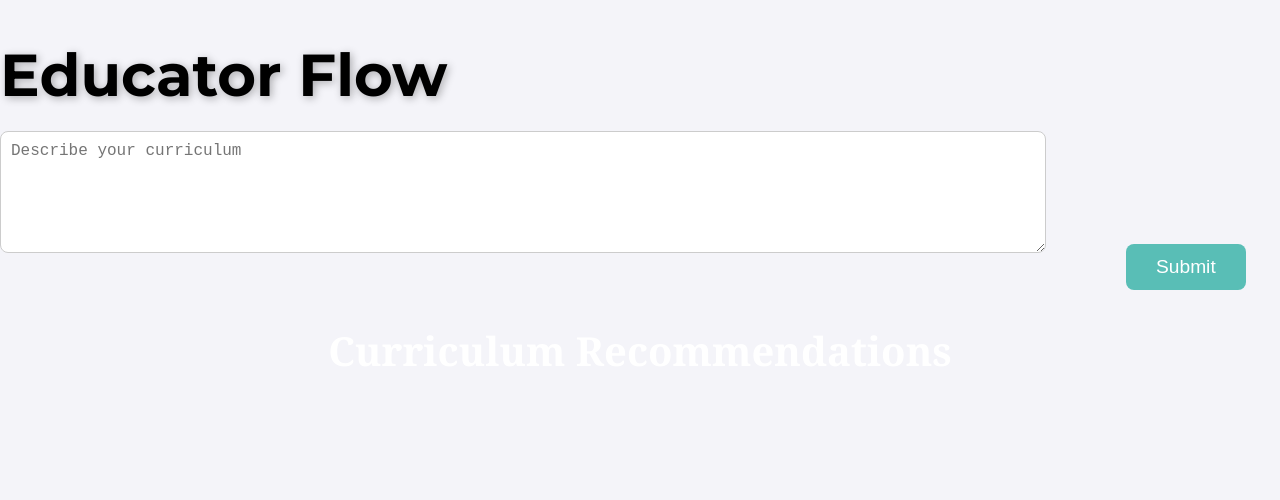
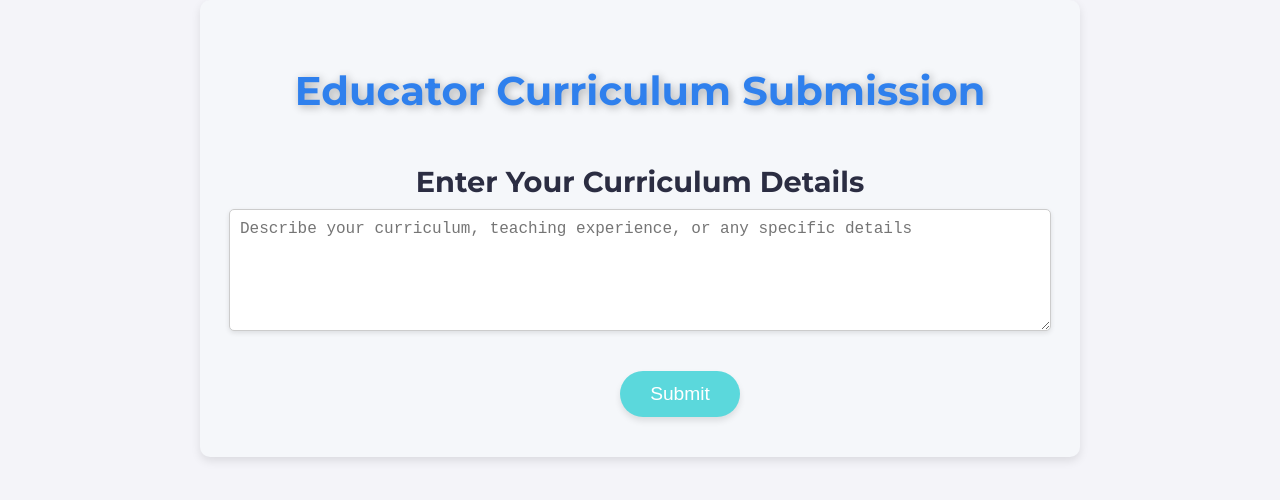
Before and after one commit to AnushaUKumar/Skills-Gap-Analysis-with-Generative-AI, a React (Create React App) app in the folder frontend/: page /educator in a window 1280 px wide. Shown: the top 500 px of the page. Built offline with nearby package versions, Linux system fonts and the light colour scheme.

Commit message:
educator flow

```diff
--- /dev/null
+++ b/frontend/src/components/DashboardEducator.css
@@ -0,0 +1,65 @@
+/* Container for the dashboard section */
+.dashboard-section {
+    padding: 40px;
+    text-align: center;
+    background: #f5f7fa;
+    min-height: 100vh;
+    margin: 0 auto;
+    box-sizing: border-box;
+  }
+
+  /* Main Heading Style */
+  .dashboard-section h2 {
+    font-size: 2.5rem;
+    color: #2f80ed;
+    margin-bottom: 40px;
+    font-weight: bold;
+  }
+
+  /* Subheading Styles */
+  .dashboard-section h3 {
+    font-size: 1.75rem;
+    color: #64d6c2;
+    margin-bottom: 20px;
+    font-weight: 500;
+  }
+
+  /* Skill Button Styling */
+  .skill-button {
+    display: inline-flex;
+    align-items: center;
+    background-color: white;
+    border: 1px solid #2f80ed;
+    border-radius: 20px;
+    padding: 5px 10px;
+    margin: 5px;
+    font-size: 1rem;
+    color: #2f80ed;
+    box-shadow: 2px 2px 10px rgba(0, 0, 0, 0.1);
+  }
+
+  /* Skills Gap section */
+  .skills-gap {
+    margin-top: 20px;
+  }
+
+  /* Skill Gap Chip */
+  .skill-gap {
+    display: inline-block;
+    background-color: #e7f4fc;
+    color: #2f80ed;
+    border-radius: 25px;
+    padding: 8px 15px;
+    margin: 5px;
+    font-size: 1rem;
+  }
+
+  /* Suggestion Card Styling */
+  .suggestion-card {
+    border: 1px solid #ddd;
+    padding: 20px;
+    margin-bottom: 20px;
+    border-radius: 10px;
+    background-color: #f9f9f9;
+    box-shadow: 0 4px 6px rgba(0, 0, 0, 0.1);
+  }
--- a/frontend/src/components/DashboardEducator.jsx
+++ b/frontend/src/components/DashboardEducator.jsx
@@ -0,0 +1,49 @@
+import React from 'react';
+import { useLocation } from 'react-router-dom';
+import './DashboardEducator.css'; // Importing CSS for styling
+
+const DashboardEducator = () => {
+  const location = useLocation();
+  const { recommendations } = location.state || {};
+
+  if (!recommendations) {
+    return <p>No data available. Please submit your curriculum again.</p>;
+  }
+
+  return (
+    <div className="dashboard-section">
+      <h2>Educator Dashboard</h2>
+      <div className="extracted-data">
+        <h3>Analysed Data</h3>
+        <p><strong>Skills:</strong></p>
+        <div className="skills-list">
+          {recommendations.extracted_data.skills.map((skill, index) => (
+            <span key={index} className="skill-button">
+              {skill}
+            </span>
+          ))}
+        </div>
+      </div>
+
+      <h3>Job Suggestions</h3>
+      <div className="suggestions">
+        {recommendations.suggestions.map((jobSuggestion, index) => (
+          <div key={index} className="suggestion-card">
+            <h4>Job: {jobSuggestion.job}</h4>
+            <p><strong>Missing Skills:</strong></p>
+            <div className="skills-gap">
+              {jobSuggestion.missing_skills.map((skill, skillIndex) => (
+                <span key={skillIndex} className="skill-gap">
+                  {skill}
+                </span>
+              ))}
+            </div>
+            <p><strong>Suggestion:</strong> {jobSuggestion.suggestion}</p>
+          </div>
+        ))}
+      </div>
+    </div>
+  );
+};
+
+export default DashboardEducator;
--- /dev/null
+++ b/frontend/src/components/EducatorFlow.css
@@ -0,0 +1,64 @@
+/* Container for the Educator Flow Page */
+.educator-flow-container {
+    max-width: 800px;
+    margin: 0 auto;
+    padding: 40px;
+    background-color: #f5f7fa;
+    border-radius: 10px;
+    box-shadow: 0 4px 10px rgba(0, 0, 0, 0.1);
+    text-align: center;
+  }
+
+  /* Main Heading */
+  .educator-flow-container h1 {
+    color: #2f80ed;
+    font-size: 2.5rem;
+    margin-bottom: 20px;
+  }
+
+  /* Form Styling */
+  .educator-form {
+    display: flex;
+    flex-direction: column;
+    align-items: center;
+  }
+
+  /* Curriculum Input Field */
+  .curriculum-input {
+    width: 100%;
+    padding: 10px;
+    border: 1px solid #ccc;
+    border-radius: 5px;
+    margin-bottom: 20px;
+    font-size: 1rem;
+    box-shadow: 0 2px 5px rgba(0, 0, 0, 0.1);
+  }
+
+  /* Submit Button */
+  .submit-button {
+    background-color: #5bd8dc;
+    color: white;
+    border: none;
+    padding: 12px 30px;
+    border-radius: 30px;
+    font-size: 1.2rem;
+    cursor: pointer;
+    transition: background-color 0.3s ease;
+    box-shadow: 0 4px 6px rgba(0, 0, 0, 0.1);
+  }
+
+  .submit-button:disabled {
+    background-color: #ccc;
+    cursor: not-allowed;
+  }
+
+  .submit-button:hover:not(:disabled) {
+    background-color: #1f5bbf;
+  }
+
+  /* Error Message Styling */
+  .error-message {
+    margin-top: 20px;
+    color: red;
+    font-size: 1.2rem;
+  }
--- a/frontend/src/components/EducatorFlow.jsx
+++ b/frontend/src/components/EducatorFlow.jsx
@@ -1,33 +1,65 @@
 import React, { useState } from 'react';
-import { compareCurriculum } from '../services/api';
+import axios from 'axios';
+import { useNavigate } from 'react-router-dom';
+import './EducatorFlow.css'; // Importing CSS for styling
 
 const EducatorFlow = () => {
   const [curriculum, setCurriculum] = useState('');
-  const [recommendations, setRecommendations] = useState('');
+  const [loading, setLoading] = useState(false);
+  const [error, setError] = useState('');
+  const navigate = useNavigate();
 
   const handleCurriculumChange = (e) => {
-    setCurriculum(e.target.value);
+    setCurriculum(e.target.value); // Allow typing in the textarea
   };
 
-  const handleSubmit = async () => {
+  const handleSubmit = async (e) => {
+    e.preventDefault();
+    setLoading(true);
+    setError('');
+
     try {
-      const response = await compareCurriculum(curriculum);
-      setRecommendations(response.data.recommendations);
+      // API call to post the curriculum description
+      const response = await axios.post(
+        'http://127.0.0.1:5000/educator_gap',
+        { description: curriculum },
+        { headers: { 'Content-Type': 'application/json' } }
+      );
+
+      const recommendations = response.data;
+
+      // Redirect to DashboardEducator and pass recommendations via state
+      navigate('/educator-dashboard', { state: { recommendations } });
     } catch (err) {
-      console.error(err);
+      setError('Something went wrong. Please try again.');
+    } finally {
+      setLoading(false);
     }
   };
 
   return (
-    <div>
-      <h1>Educator Flow</h1>
-      <textarea placeholder="Describe your curriculum" onChange={handleCurriculumChange} />
-      <button onClick={handleSubmit}>Submit</button>
+    <div className="educator-flow-container">
+      <h1>Educator Curriculum Submission</h1>
+      <form onSubmit={handleSubmit} className="educator-form">
+        <h3>Enter Your Curriculum Details</h3>
+        <textarea
+          placeholder="Describe your curriculum, teaching experience, or any specific details"
+          value={curriculum}
+          onChange={handleCurriculumChange}
+          rows="6"
+          cols="60"
+          className="curriculum-input"
+        />
+        <button type="submit" disabled={loading} className="submit-button">
+          {loading ? 'Submitting...' : 'Submit'}
+        </button>
+      </form>
 
-      <div>
-        <h2>Curriculum Recommendations</h2>
-        <p>{recommendations}</p>
-      </div>
+      {error && (
+        <div className="error-message">
+          {error}
+        </div>
+      )}
     </div>
   );
 };
```
